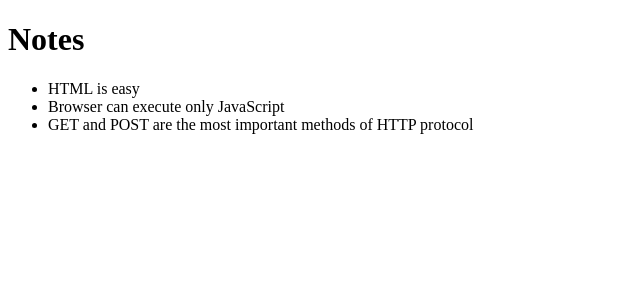
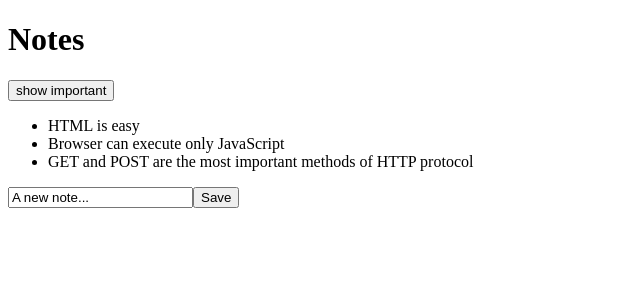
Before and after one commit to andrewdmoore408/full-stack-open-course, a React (Create React App) app in the folder part2/notes/: page / in a window 1280 px wide. Shown: the top 300 px of the page, without its empty margins (0-640 px from the left). Built offline with nearby package versions, Linux system fonts and the light colour scheme.

Commit message:
Add functionality to update input text; add a new note; and filter notes by important status

```diff
--- a/part2/notes/src/App.js
+++ b/part2/notes/src/App.js
@@ -1,14 +1,51 @@
+import { useState } from 'react';
 import Note from './components/Note';
 
-const App = ({ notes }) => {
+const App = (props) => {
+  const [ notes, setNotes ] = useState(props.notes);
+  const [ newNote, setNewNote ] = useState('A new note...');
+  const [ showAll, setShowAll ] = useState(true);
+
+  const addNote = (event) => {
+    event.preventDefault();
+
+    const newNoteObject = {
+      content: newNote,
+      date: new Date().toISOString(),
+      important: Math.random() < 0.5,
+      id: notes.length + 1,
+    };
+
+    setNotes(notes.concat(newNoteObject));
+    setNewNote('');
+  };
+
+  const handleNoteChange = (event) => {
+    setNewNote(event.target.value);
+  };
+
+  const notesToShow = showAll ? notes : notes.filter(note => note.important);
+
   return (
     <div>
       <h1>Notes</h1>
+      <div>
+        <button onClick={() => setShowAll(!showAll)}>
+          show {showAll ? 'important' : 'all'}
+        </button>
+      </div>
       <ul>
-        {notes.map(note =>
+        {notesToShow.map(note =>
           <Note key={note.id} note={note} />
         )}
       </ul>
+      <form onSubmit={addNote}>
+        <input
+          value={newNote}
+          onChange={handleNoteChange}
+        />
+        <button type="submit">Save</button>
+      </form>
     </div>
   );
 }
```
